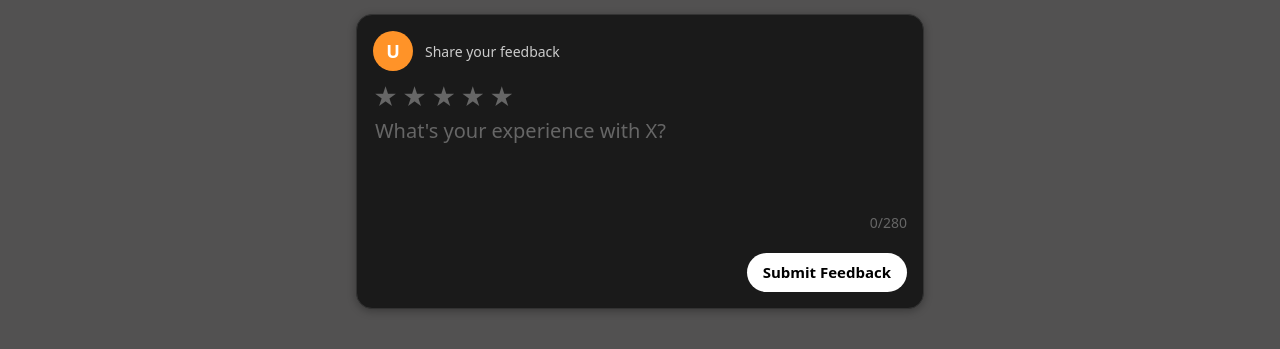
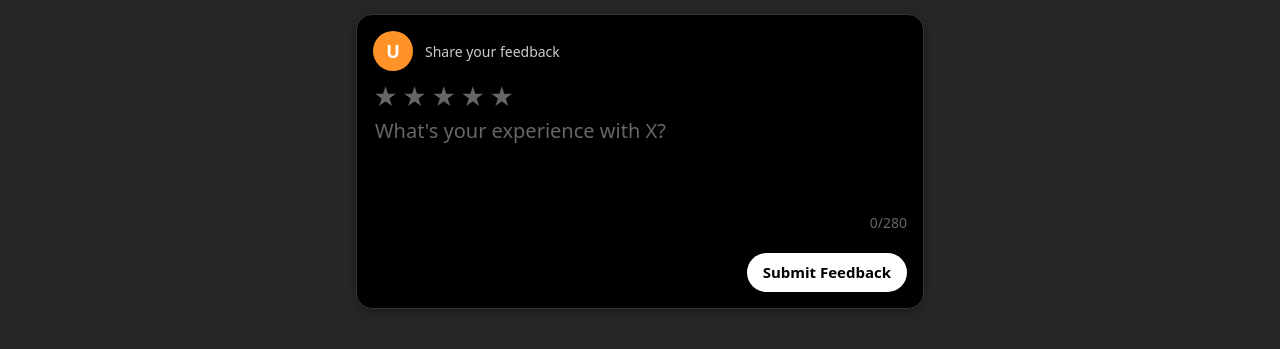
Before and after one commit to xyzpqrr/X, a plain HTML site: page feedback/index.html in a window 1280 px wide. Shown: the part 55-404 px from the top of the page. Drawn offline with nearby package versions, Linux system fonts and the light colour scheme.

Commit message:
changed styling in feedback

```diff
--- a/feedback/style.css
+++ b/feedback/style.css
@@ -8,7 +8,7 @@ body {
 }
 
 .change {
-    background-color: rgba(39, 38, 38, 0.8);
+    background-color: rgba(39, 38, 38, 1);
 }
 
 /* Header Styles */
@@ -51,9 +51,9 @@ body {
 
 /* Compose Box */
 .compose-box {
-    border: 1px solid #333333;
+    border: 1px solid #343434;
     border-radius: 16px;
-    background-color: #1a1a1a;
+    background-color: #000000;
     margin: 16px 0;
     overflow: hidden;
     box-shadow: 0 2px 8px rgba(0, 0, 0, 0.3);
```
